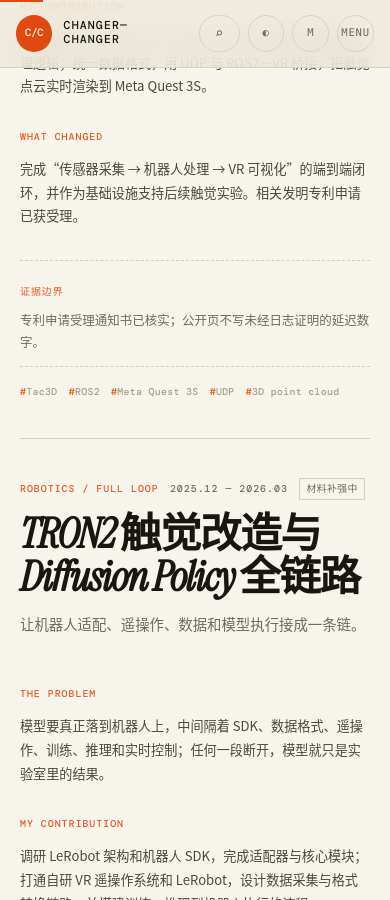
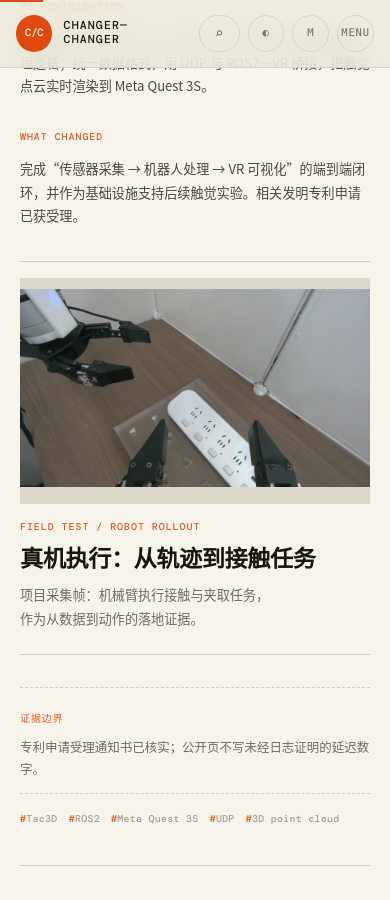
Before and after one commit to changer-changer/changer-changer.github.io, a Jekyll site: the page built from resume/cases/index.md, in a window 390 px wide and 900 px high, scrolled down 716 px. Built offline with Jekyll 4.4.1, drawn with Linux system fonts in a browser that asks for light colours; nearby versions of some CDN libraries; some web fonts are replaced; library files that are not in the unit come from our copies; some of the changed text lies outside the part shown.

Commit message:
feat: add evidence galleries to resume cases

```diff
--- a/_data/resume.yml
+++ b/_data/resume.yml
@@ -22,6 +22,42 @@
     label: "FIELD NOTE / 2026.07"
     caption: "与傅盛合照 · 傅盛 AI 战队培养现场"
     note: "把当前经历放回真实的业务现场，而不是只留下一个职位名称。"
+    orientation: "portrait"
+  - id: "tactile-robot"
+    image: "/assets/images/resume/evidence/tactile-robot-model.png"
+    alt: "触觉机器人项目的机械臂与末端执行器示意"
+    label: "SYSTEM MAP / ROBOTICS"
+    caption: "本体、末端与数据：先把系统接到真实世界"
+    note: "来自触觉机器人项目工程目录的本体示意；用于说明系统载体，不把示意图包装成现场成果。"
+    orientation: "square"
+  - id: "tactile-rollout"
+    image: "/assets/images/resume/evidence/tactile-realman-rollout.png"
+    alt: "机械臂夹取插座的真机执行画面"
+    label: "FIELD TEST / ROBOT ROLLOUT"
+    caption: "真机执行：从轨迹到接触任务"
+    note: "项目采集帧：机械臂执行接触与夹取任务，作为从数据到动作的落地证据。"
+    orientation: "wide"
+  - id: "tactile-training"
+    image: "/assets/images/resume/evidence/tactile-training-curves.png"
+    alt: "Diffusion Policy 训练监控曲线"
+    label: "TRAINING TRACE / DIFFUSION POLICY"
+    caption: "训练监控：成功率、奖励与损失曲线"
+    note: "项目训练记录截图；保留原始曲线，不把一次实验直接包装成泛化性能承诺。"
+    orientation: "wide"
+  - id: "retail-robot-ui"
+    image: "/assets/images/resume/evidence/retail-robot-ui.png"
+    alt: "零售机器人商品推荐与语音交互界面"
+    label: "DEMO / RETAIL ROBOT"
+    caption: "零售界面：把语音交互放回购买任务"
+    note: "工作汇报素材：商品分类、推荐、呼叫帮助和多语交互，展示从场景到 Demo 的产品化表达。"
+    orientation: "wide"
+  - id: "retail-robot-voice-ui"
+    image: "/assets/images/resume/evidence/retail-robot-voice-ui.png"
+    alt: "零售机器人多语言语音唤醒界面"
+    label: "INTERACTION / MULTILINGUAL"
+    caption: "多语交互：让现场用户知道下一步怎么说"
+    note: "工作汇报素材：用明确的听取状态和语言切换降低现场试用门槛。"
+    orientation: "wide"
 experience:
   - period: "2026.07 — 至今"
     organization: "北京金山猎豹科技有限公司"
@@ -56,6 +92,10 @@
     title: "京彩大创 · 人工智能赛道二等奖"
     detail: "项目负责人 / 触界灵枢"
     status: "已核实"
+  - period: "2026.08"
+    title: "全国大学生电子设计竞赛 · 北京赛区二等奖"
+    detail: "负责视觉算法、PID 与非硬件系统"
+    status: "过程材料"
   - period: "2026.02"
     title: "全国大学生数学竞赛二等奖"
     detail: "非数学 A 类"
@@ -88,6 +128,7 @@
     evidence: "专利申请受理通知书已核实；公开页不写未经日志证明的延迟数字。"
     status_class: "verified"
     status_label: "部分核实"
+    media_ids: ["tactile-rollout"]
     tags: ["Tac3D", "ROS2", "Meta Quest 3S", "UDP", "3D point cloud"]
   - id: "tron2-loop"
     number: "02"
@@ -105,6 +146,7 @@
     evidence: "项目经历来自实习与历史简历材料；具体本体范围、性能数字和独立贡献比例待代码仓库或导师材料进一步证明。"
     status_class: "building"
     status_label: "材料补强中"
+    media_ids: ["tactile-robot", "tactile-training"]
     tags: ["LeRobot", "Diffusion Policy", "VR teleoperation", "robot SDK", "control"]
   - id: "retail-validation"
     number: "03"
@@ -122,7 +164,7 @@
     evidence: "正式参加猎豹移动“傅盛 AI 战队”管培生培养计划已由确认书核实；客户数量、转化率和上线范围不在公开页虚构。"
     status_class: "current"
     status_label: "进行中"
-    media_id: "fusheng-field"
+    media_ids: ["fusheng-field", "retail-robot-ui", "retail-robot-voice-ui"]
     tags: ["customer discovery", "task chain", "Demo", "ROI", "requirements"]
   - id: "residual-attention"
     number: "04"
--- a/_layouts/resume-cases.html
+++ b/_layouts/resume-cases.html
@@ -15,8 +15,6 @@
   </nav>
   <div class="cv-case-list">
     {% for item in cv.case_studies %}
-      {% assign case_media = nil %}
-      {% if item.media_id %}{% assign case_media = cv.media | where: "id", item.media_id | first %}{% endif %}
       <article class="cv-case-detail" id="{{ item.id }}">
         <header><div class="cv-project-meta"><span>{{ item.category_label }}</span><span>{{ item.period }}</span><em class="cv-status cv-status--{{ item.status_class }}">{{ item.status_label }}</em></div><h2>{{ item.title }}</h2><p>{{ item.one_liner }}</p></header>
         <div class="cv-case-grid">
@@ -24,11 +22,26 @@
           <div><span>MY CONTRIBUTION</span><p>{{ item.contribution }}</p></div>
           <div><span>WHAT CHANGED</span><p>{{ item.outcome }}</p></div>
         </div>
-        {% if case_media %}
-          <figure class="cv-case-media">
-            <div class="cv-case-media-image"><img src="{{ case_media.image | relative_url }}" alt="{{ case_media.alt }}" loading="lazy"></div>
-            <figcaption><span>{{ case_media.label }}</span><strong>{{ case_media.caption }}</strong><p>{{ case_media.note }}</p></figcaption>
-          </figure>
+        {% if item.media_ids %}
+          <div class="cv-case-media-gallery">
+            {% for media_id in item.media_ids %}
+              {% assign case_media = cv.media | where: "id", media_id | first %}
+              {% if case_media %}
+                <figure class="cv-case-media{% if case_media.orientation %} cv-case-media--{{ case_media.orientation }}{% endif %}">
+                  <div class="cv-case-media-image"><img src="{{ case_media.image | relative_url }}" alt="{{ case_media.alt }}" loading="lazy"></div>
+                  <figcaption><span>{{ case_media.label }}</span><strong>{{ case_media.caption }}</strong><p>{{ case_media.note }}</p></figcaption>
+                </figure>
+              {% endif %}
+            {% endfor %}
+          </div>
+        {% elsif item.media_id %}
+          {% assign case_media = cv.media | where: "id", item.media_id | first %}
+          {% if case_media %}
+            <figure class="cv-case-media{% if case_media.orientation %} cv-case-media--{{ case_media.orientation }}{% endif %}">
+              <div class="cv-case-media-image"><img src="{{ case_media.image | relative_url }}" alt="{{ case_media.alt }}" loading="lazy"></div>
+              <figcaption><span>{{ case_media.label }}</span><strong>{{ case_media.caption }}</strong><p>{{ case_media.note }}</p></figcaption>
+            </figure>
+          {% endif %}
         {% endif %}
         <div class="cv-case-proof"><span>证据边界</span><p>{{ item.evidence }}</p></div>
         <div class="cv-tags">{% for tag in item.tags %}<span>{{ tag }}</span>{% endfor %}</div>
--- a/assets/css/main.css
+++ b/assets/css/main.css
@@ -1216,9 +1216,13 @@
 .cv-case-grid { display: grid; grid-template-columns: repeat(3, 1fr); gap: 1.5rem; margin-top: 2.5rem; }
 .cv-case-grid > div > span, .cv-case-proof > span { color: var(--cv-accent); }
 .cv-case-grid p { margin-top: .65rem; color: #4d473b; font-size: .82rem; line-height: 1.8; }
-.cv-case-media { display: grid; grid-template-columns: minmax(12rem, 18rem) minmax(0, 1fr); gap: clamp(1.2rem, 4vw, 3rem); align-items: end; margin-top: 2.1rem; padding: 1rem 0 1.4rem; border-top: 1px solid var(--cv-line); border-bottom: 1px solid var(--cv-line); }
+.cv-case-media-gallery { display: grid; grid-template-columns: repeat(auto-fit, minmax(min(100%, 18rem), 1fr)); gap: 1rem; margin-top: 2.1rem; }
+.cv-case-media { display: flex; flex-direction: column; gap: 1rem; min-width: 0; margin: 0; padding: 1rem 0 1.2rem; border-top: 1px solid var(--cv-line); border-bottom: 1px solid var(--cv-line); }
 .cv-case-media-image { overflow: hidden; background: var(--cv-ground); }
-.cv-case-media-image img { display: block; width: 100%; aspect-ratio: .82; object-fit: cover; object-position: 50% 38%; filter: saturate(.82) contrast(.96); transition: transform .5s var(--ease-out), filter .3s; }
+.cv-case-media-image img { display: block; width: 100%; aspect-ratio: 1.25; object-fit: cover; object-position: 50% 38%; filter: saturate(.82) contrast(.96); transition: transform .5s var(--ease-out), filter .3s; }
+.cv-case-media--portrait .cv-case-media-image img { aspect-ratio: .78; }
+.cv-case-media--square .cv-case-media-image img { aspect-ratio: 1; object-fit: contain; }
+.cv-case-media--wide .cv-case-media-image img { aspect-ratio: 1.55; object-fit: contain; }
 .cv-case-media:hover img { transform: scale(1.025); filter: saturate(1) contrast(1); }
 .cv-case-media figcaption { max-width: 33rem; padding-bottom: .25rem; }
 .cv-case-media figcaption > span { display: block; color: var(--cv-accent); font: 500 .62rem/1.5 var(--f-mono); letter-spacing: .1em; }
@@ -1256,8 +1260,8 @@
   .cv-footer span + span { display: block; margin-top: .5rem; }
   .cv-case-index { overflow-x: auto; flex-wrap: nowrap; white-space: nowrap; padding: .9rem 1.25rem; }
   .cv-case-detail header h2 { font-size: 2.6rem; }
-  .cv-case-media { grid-template-columns: 1fr; gap: 1rem; }
-  .cv-case-media-image { width: min(13rem, 100%); }
+  .cv-case-media-gallery { grid-template-columns: 1fr; }
+  .cv-case-media-image { width: min(100%, 24rem); }
   .cv-case-proof { display: block; }
   .cv-case-proof p { margin-top: .5rem; }
 }
@@ -1302,5 +1306,5 @@
   .cv-cases-header { padding: 14mm; }
   .cv-case-index { display: none; }
   .cv-case-list { padding: 0 14mm; }
-  .cv-case-media { display: none; }
+  .cv-case-media-gallery, .cv-case-media { display: none; }
 }
```
Also changed, not shown: assets/images/resume/evidence/retail-robot-ui.png (added), assets/images/resume/evidence/retail-robot-voice-ui.png (added), assets/images/resume/evidence/tactile-realman-rollout.png (added), assets/images/resume/evidence/tactile-robot-model.png (added), assets/images/resume/evidence/tactile-training-curves.png (added).
